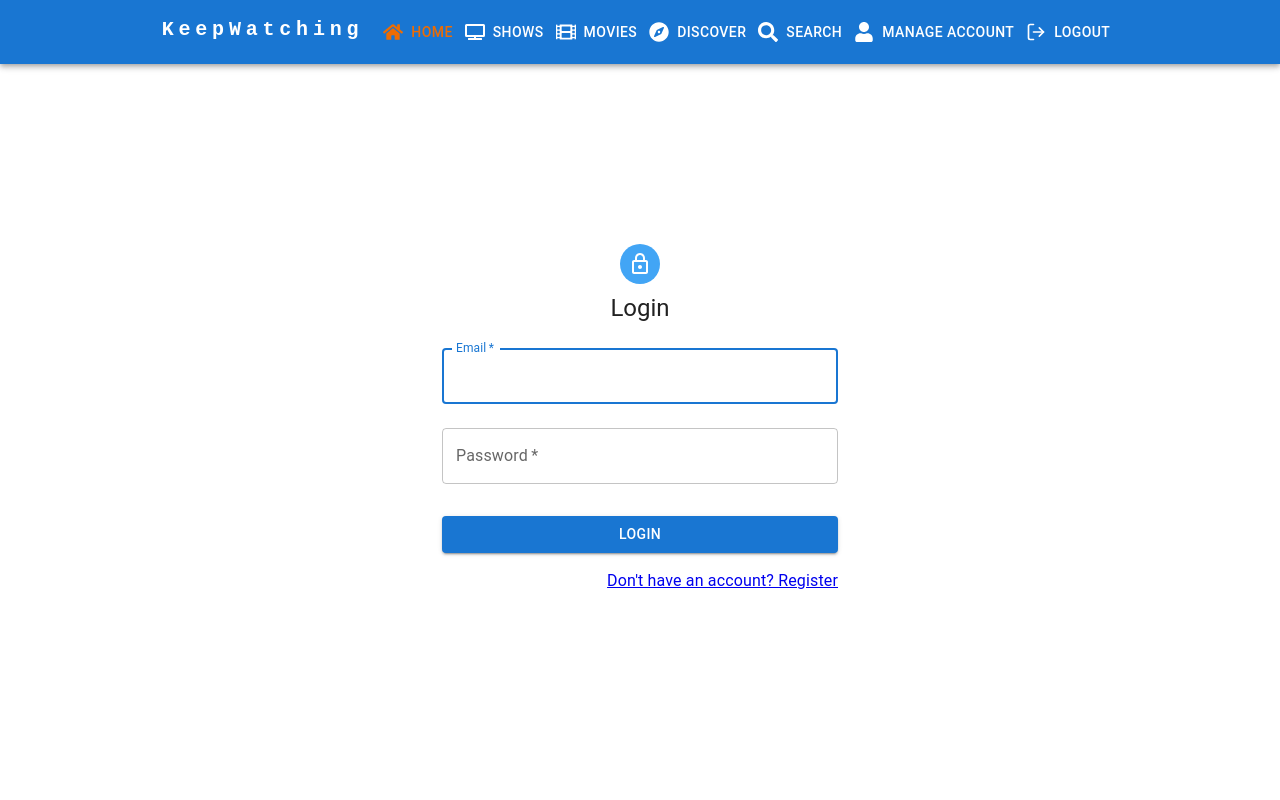
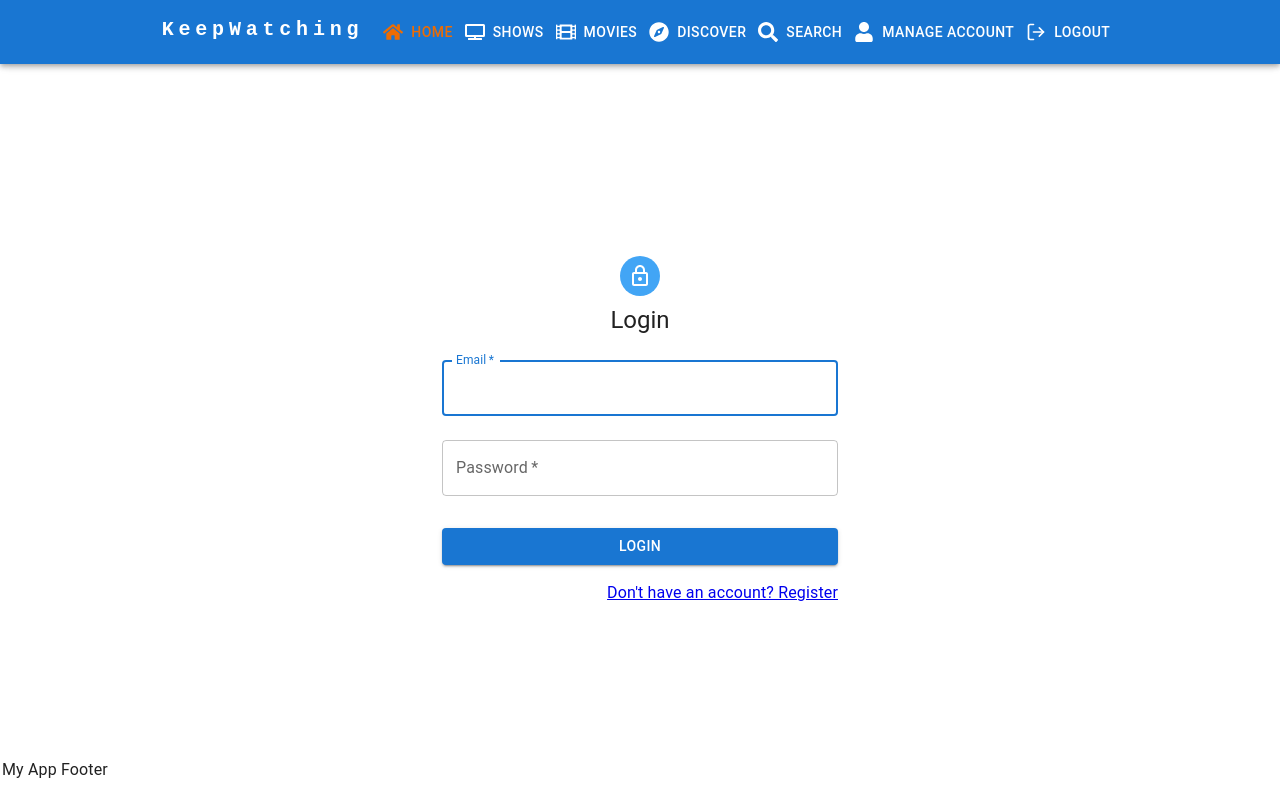
Before and after one commit to ajgifford/keep-watching, a React (Create React App) app in the folder client/: page /login in a window 1280 px wide. Built offline with nearby package versions, Linux system fonts and the light colour scheme.

Commit message:
Add styling to support a footer

```diff
--- a/client/src/components/App.tsx
+++ b/client/src/components/App.tsx
@@ -21,10 +21,11 @@ import ShowSeasons from './pages/showSeasons';
 function App() {
   return (
     <Provider store={store}>
+      <div className="app-container">
         <BrowserRouter>
           <Navigation />
           <NotificationBar />
-        <div style={{ padding: '4px' }}>
+          <div className="content">
             <Container maxWidth="xl" sx={{ p: 1 }}>
               <Routes>
                 <Route element={<DefaultLayout />}>
@@ -44,6 +45,10 @@ function App() {
             </Container>
           </div>
         </BrowserRouter>
+        <footer className="footer">
+          <p>My App Footer</p>
+        </footer>
+      </div>
     </Provider>
   );
 }
--- /dev/null
+++ b/client/src/index.css
@@ -0,0 +1,25 @@
+.app-container {
+  display: flex;
+  flex-direction: column;
+  min-height: 98vh;
+}
+
+.header {
+  position: fixed;
+  top: 0;
+  width: 100%;
+}
+
+.content {
+  flex: 1;
+  padding-top: 80px;
+  padding-bottom: 40px;
+  overflow-y: auto;
+}
+
+.footer {
+  position: fixed;
+  bottom: 0;
+  width: 100%;
+  padding: 2px;
+}
--- a/client/src/index.tsx
+++ b/client/src/index.tsx
@@ -2,6 +2,7 @@ import React from 'react';
 import ReactDOM from 'react-dom/client';
 
 import App from './components/App';
+import './index.css';
 
 const root = ReactDOM.createRoot(document.getElementById('root') as HTMLElement);
 root.render(
```
Also changed, not shown: client/src/styles/App.css (deleted, +0 -8 lines). Lines whose indentation alone changed are shown as unchanged.
